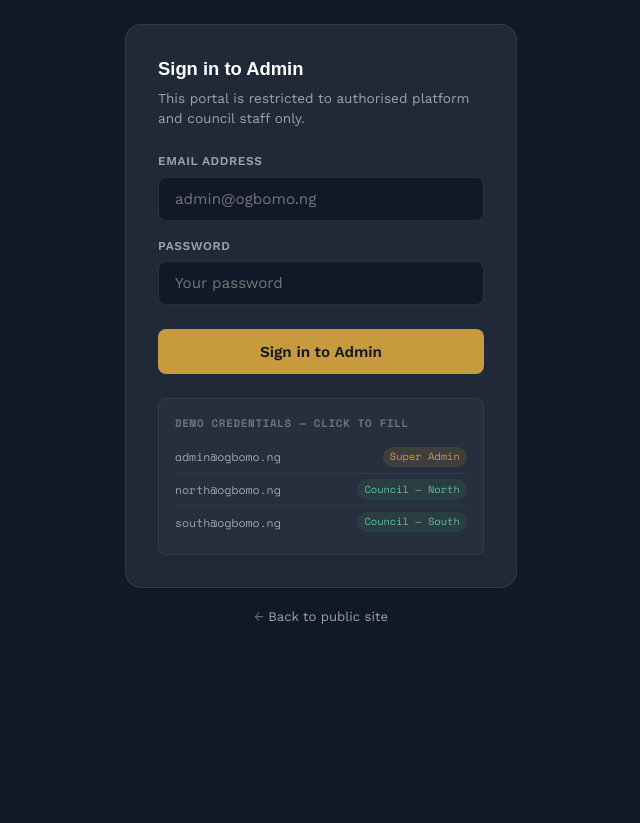
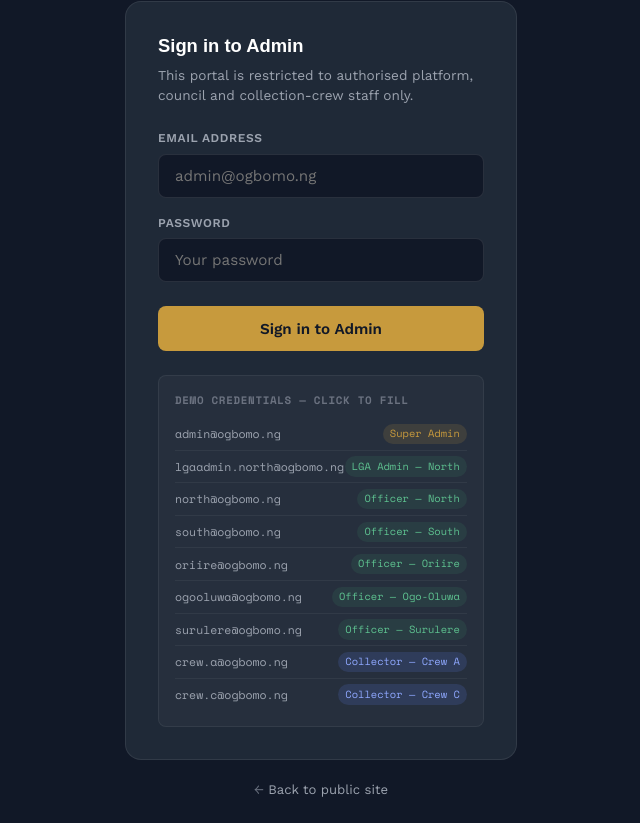
Before and after one commit to joshuaadeyanju63/OGBOMO, a website: page admin-login.html in a window 1280 px wide. Shown: the part 126-949 px from the top of the page, without its empty margins (319-959 px from the left). Before the commit the page ends 800 px from the top, so only its background shows below. Drawn offline with nearby package versions, Linux system fonts and the light colour scheme; a web font is replaced by a local one.

Commit message:
Enhance admin login page with role-based redirection
Updated admin login page with new demo credentials and improved role handling.

```diff
--- a/admin-login.html
+++ b/admin-login.html
@@ -6,6 +6,11 @@
 <title>Admin Login — Ogbomọ́</title>
 <link rel="preconnect" href="https://fonts.googleapis.com">
 <link href="https://fonts.googleapis.com/css2?family=Unbounded:wght@500;600;700&family=Work+Sans:wght@400;500;600&family=Space+Mono:wght@400;700&display=swap" rel="stylesheet">
+<link rel="icon" type="image/x-icon" href="favicon.ico">
+<link rel="icon" type="image/png" sizes="32x32" href="favicon-32x32.png">
+<link rel="icon" type="image/png" sizes="16x16" href="favicon-16x16.png">
+<link rel="apple-touch-icon" sizes="180x180" href="apple-touch-icon.png">
+<link rel="manifest" href="site.webmanifest">
 <link rel="stylesheet" href="admin.css">
 <style>
   body { background: #111827; display:flex; align-items:center; justify-content:center; min-height:100vh; }
@@ -34,6 +39,7 @@
   .demo-row .demo-email { color:#9CA3AF; font-family:'Space Mono',monospace; font-size:0.72rem; }
   .demo-row .demo-role { font-family:'Space Mono',monospace; font-size:0.65rem; padding:0.15rem 0.45rem; border-radius:999px; }
   .demo-row .role-super { background:rgba(199,154,61,0.15); color:#C79A3D; }
+  .demo-row .role-crew { background:rgba(99,132,255,0.15); color:#8FA8FF; }
   .demo-row .role-council { background:rgba(60,143,99,0.15); color:#5EC290; }
   .back-link { text-align:center; margin-top:1.2rem; font-size:0.82rem; color:#6B7280; }
   .back-link a { color:#9CA3AF; }
@@ -54,7 +60,7 @@
 
   <div class="login-card">
     <h2>Sign in to Admin</h2>
-    <p>This portal is restricted to authorised platform and council staff only.</p>
+    <p>This portal is restricted to authorised platform, council and collection-crew staff only.</p>
 
     <div class="login-error" id="login-error"></div>
 
@@ -76,13 +82,37 @@
         <span class="demo-email">admin@ogbomo.ng</span>
         <span class="demo-role role-super">Super Admin</span>
       </div>
+      <div class="demo-row" data-email="lgaadmin.north@ogbomo.ng" data-pw="Lga@2026">
+        <span class="demo-email">lgaadmin.north@ogbomo.ng</span>
+        <span class="demo-role role-council">LGA Admin — North</span>
+      </div>
       <div class="demo-row" data-email="north@ogbomo.ng" data-pw="Council@2026">
         <span class="demo-email">north@ogbomo.ng</span>
-        <span class="demo-role role-council">Council — North</span>
+        <span class="demo-role role-council">Officer — North</span>
       </div>
       <div class="demo-row" data-email="south@ogbomo.ng" data-pw="Council@2026">
         <span class="demo-email">south@ogbomo.ng</span>
-        <span class="demo-role role-council">Council — South</span>
+        <span class="demo-role role-council">Officer — South</span>
+      </div>
+      <div class="demo-row" data-email="oriire@ogbomo.ng" data-pw="Council@2026">
+        <span class="demo-email">oriire@ogbomo.ng</span>
+        <span class="demo-role role-council">Officer — Oriire</span>
+      </div>
+      <div class="demo-row" data-email="ogooluwa@ogbomo.ng" data-pw="Council@2026">
+        <span class="demo-email">ogooluwa@ogbomo.ng</span>
+        <span class="demo-role role-council">Officer — Ogo-Oluwa</span>
+      </div>
+      <div class="demo-row" data-email="surulere@ogbomo.ng" data-pw="Council@2026">
+        <span class="demo-email">surulere@ogbomo.ng</span>
+        <span class="demo-role role-council">Officer — Surulere</span>
+      </div>
+      <div class="demo-row" data-email="crew.a@ogbomo.ng" data-pw="Crew@2026">
+        <span class="demo-email">crew.a@ogbomo.ng</span>
+        <span class="demo-role role-crew">Collector — Crew A</span>
+      </div>
+      <div class="demo-row" data-email="crew.c@ogbomo.ng" data-pw="Crew@2026">
+        <span class="demo-email">crew.c@ogbomo.ng</span>
+        <span class="demo-role role-crew">Collector — Crew C</span>
       </div>
     </div>
   </div>
@@ -93,7 +123,7 @@
 <script src="admin-auth.js"></script>
 <script>
   // Redirect if already logged in
-  if (AdminAuth.isLoggedIn()) window.location.replace('admin-dashboard.html');
+  if (AdminAuth.isLoggedIn()) window.location.replace(AdminAuth.homePage(AdminAuth.getRole()));
 
   // Fill demo credentials on click
   document.querySelectorAll('.demo-row').forEach(row => {
@@ -119,7 +149,7 @@
     setTimeout(() => {
       const result = AdminAuth.attemptLogin(email, pw);
       if (result.success) {
-        window.location.replace('admin-dashboard.html');
+        window.location.replace(AdminAuth.homePage(result.user.role));
       } else {
         errEl.textContent = result.error;
         errEl.classList.add('show');
```
